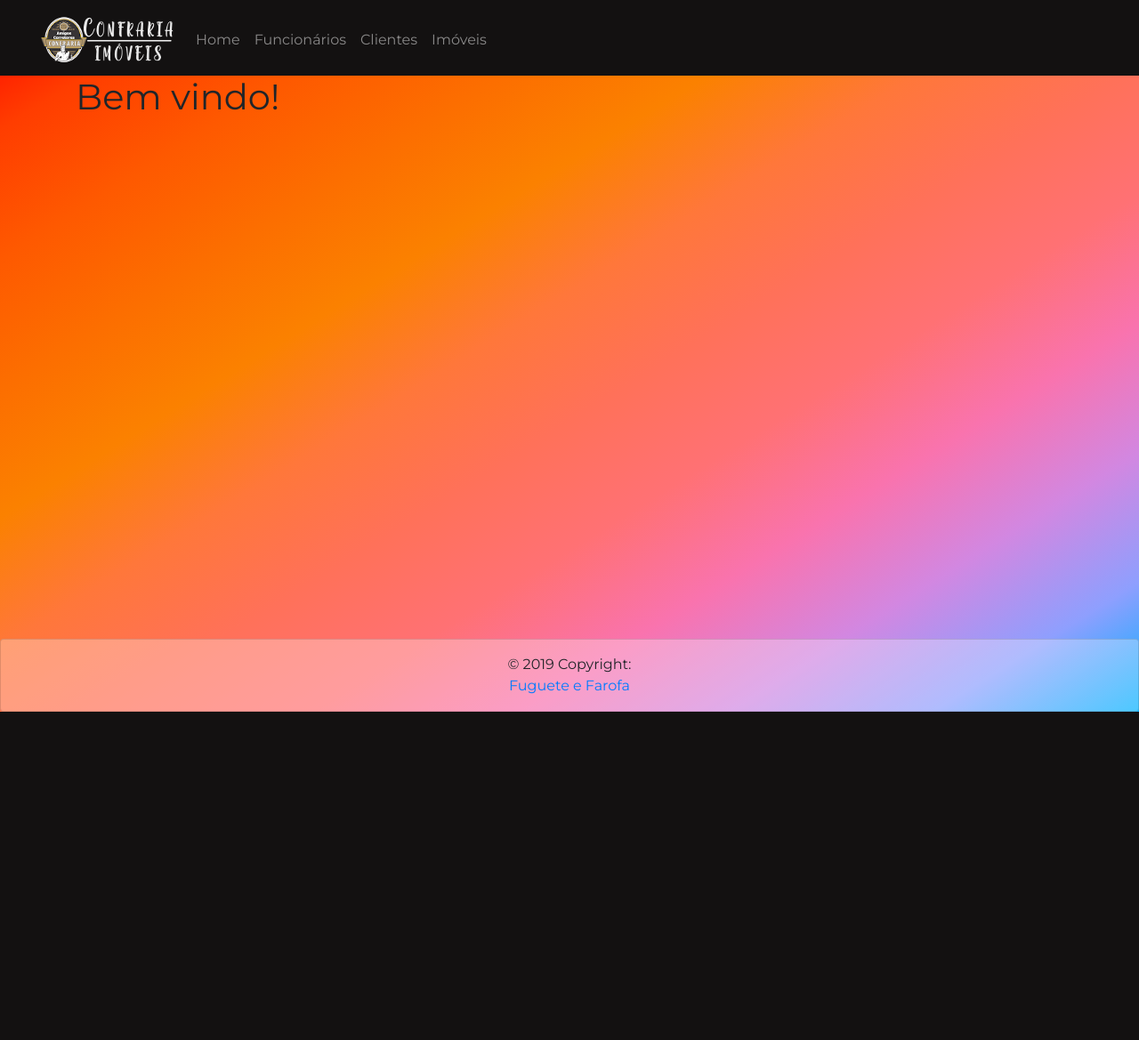
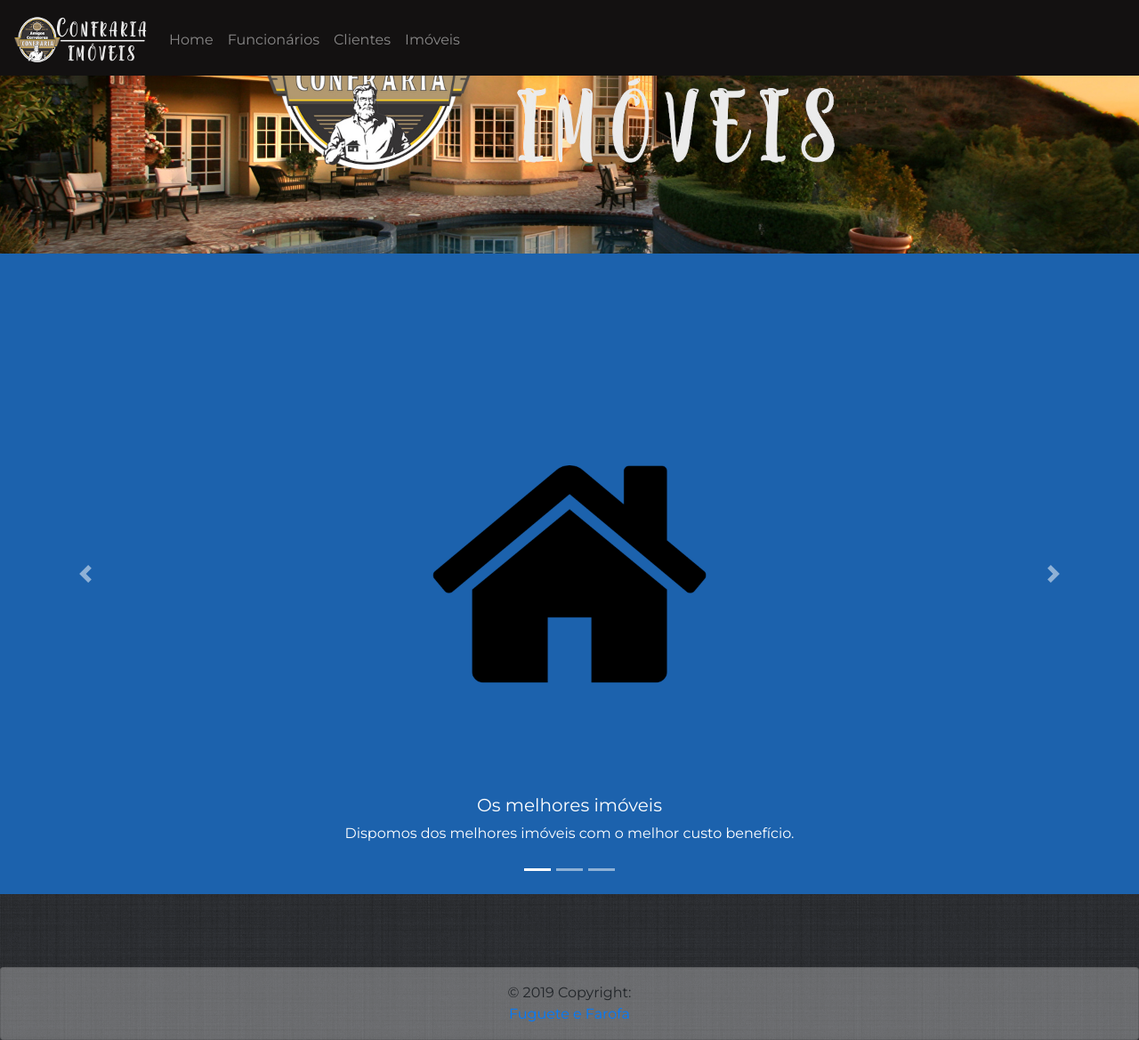
Before and after one commit to KNetiin/TrabalhoPPI, a PHP site: page / in a window 1280 px wide. Shown: the whole page at 89% size. Before the commit the page ends 800 px from the top, so only its background shows below. Run offline with PHP 8.4, Linux system fonts and the light colour scheme; some libraries are stand-ins or nearby versions.

Commit message:
Modificações no index.php e novas imagens

```diff
--- a/css/main.css
+++ b/css/main.css
@@ -6,7 +6,8 @@ body {
     font-family: 'Montserrat', sans-serif;
     height: 100%;
     /* background-image: linear-gradient(to bottom, #2e2468, #2e2378, #2c2288, #292198, #251fa8, #1c37ba, #0f4ccb, #0060db, #0086e4, #52a8e4, #93c6e2, #d5e0e4); */
-    background-image: linear-gradient(to right bottom, #ff0000, #ff3d00, #fe5900, #fc6e00, #fb8100, #ff773a, #ff7159, #ff7174, #f973ae, #d287e1, #8e9ffe, #00b1ff);
+    background-color: #3f4247;
+    background-image: url('../images/black-linen.png')
 }
 
 h2 {
@@ -72,3 +73,46 @@ h2 {
     border-top-left-radius: 10px;
     border-top-right-radius: 10px;
 }
+
+#internalContent {
+    height: 100%;
+    width: 90%;
+    background: rgba(255, 255, 255, .8);
+    margin-left: auto;
+    margin-right: auto;
+}
+
+.mainContent {
+    margin-bottom: 82px;
+}
+
+.parallax {
+    /* The image used */
+    background-image: url("../images/mansao.jpg");
+    /* Set a specific height */
+    min-height: 500px;
+    height: 100%;
+    width: 100%;
+    margin-right: auto;
+    margin-left: auto;
+    padding: none;
+    /* Create the parallax scrolling effect */
+    background-attachment: fixed;
+    background-position: center;
+    background-repeat: no-repeat;
+    background-size: cover;
+}
+
+@media only screen and (max-device-width: 1366px) {
+    .parallax {
+        min-height: 200px;
+        background-attachment: scroll;
+    }
+    #internalContent {
+        width: 100%;
+    }
+    .container-fluid {
+        padding-right: 0px;
+        padding-left: 0px;
+    }
+}
--- a/footer.php
+++ b/footer.php
@@ -1,4 +1,4 @@
-<footer class="fixed-bottom page-footer font-small blue">
+<footer class="page-footer font-small blue">
   <!-- <div class="container-fluid  fixed-bottom" id="mainFooter">
     <div class="container">
       <p>Exemplo de rodapé comum</p>
--- a/index.php
+++ b/index.php
@@ -6,13 +6,14 @@ $paginaAtiva = "home";
 
 <!DOCTYPE html>
 <html lang="pt-br">
+
 <head>
     <!-- Required meta tags -->
     <meta charset="utf-8">
     <meta name="viewport" content="width=device-width, initial-scale=1, shrink-to-fit=no">
 
     <!-- TITLE -->
-        <title>Imobiliária F&F</title>
+    <title>Confraria Imóveis</title>
 
     <!-- Bootstrap CSS -->
     <link rel="stylesheet" href="https://maxcdn.bootstrapcdn.com/bootstrap/4.1.3/css/bootstrap.min.css">
@@ -32,15 +33,59 @@ $paginaAtiva = "home";
     <!-- JS FILES -->
     <script src="script/main.js"></script>
 </head>
+
 <body>
     <?php include "header.php"; ?>
 
-        <div class="container mainContent">
+    <div class="container-fluid mainContent">
 
-            <h1>Bem vindo!</h1>
+        <div id="internalContent">
+            <div class="row parallax"></div>
+            <div class="bd-example">
+                <div id="carouselExampleCaptions" class="carousel slide" data-ride="carousel">
+                    <ol class="carousel-indicators">
+                        <li data-target="#carouselExampleCaptions" data-slide-to="0" class="active"></li>
+                        <li data-target="#carouselExampleCaptions" data-slide-to="1"></li>
+                        <li data-target="#carouselExampleCaptions" data-slide-to="2"></li>
+                    </ol>
+                    <div class="carousel-inner">
+                        <div class="carousel-item active">
+                            <img src="images/homeSlide.png" class="d-block w-100" alt="...">
+                            <div class="carousel-caption d-none d-md-block">
+                                <h5>Os melhores imóveis</h5>
+                                <p>Dispomos dos melhores imóveis com o melhor custo benefício.</p>
+                            </div>
+                        </div>
+                        <div class="carousel-item">
+                            <img src="images/groupSlide.png" class="d-block w-100" alt="...">
+                            <div class="carousel-caption d-none d-md-block">
+                                <h5>Os melhores corretores</h5>
+                                <p>Prezamos por um bom atendimento, por isso, temos os melhores corretores para te atender da forma que você merece!</p>
+                            </div>
+                        </div>
+                        <div class="carousel-item">
+                            <img src="images/heartSlide.png" class="d-block w-100" alt="...">
+                            <div class="carousel-caption d-none d-md-block">
+                                <h5>Tudo feito com amor.</h5>
+                                <p>Gostamos do que fazemos, e fazemos por que gostamos.</p>
+                            </div>
+                        </div>
+                    </div>
+                    <a class="carousel-control-prev" href="#carouselExampleCaptions" role="button" data-slide="prev">
+                        <span class="carousel-control-prev-icon" aria-hidden="true"></span>
+                        <span class="sr-only">Previous</span>
+                    </a>
+                    <a class="carousel-control-next" href="#carouselExampleCaptions" role="button" data-slide="next">
+                        <span class="carousel-control-next-icon" aria-hidden="true"></span>
+                        <span class="sr-only">Next</span>
+                    </a>
+                </div>
+            </div>
+        </div>
 
     </div>
 
     <?php include "footer.php"; ?>
 </body>
+
 </html>
```
Also changed, not shown: script/main.js (+7 -7 lines), images/black-linen.png (added), images/groupSlide.png (added), images/heartSlide.png (added), images/homeSlide.png (added), images/logoppiBack.png (added), images/logoppiBackBlack.png (added), images/mansao.jpg (added). Lines whose indentation alone changed are shown as unchanged.
